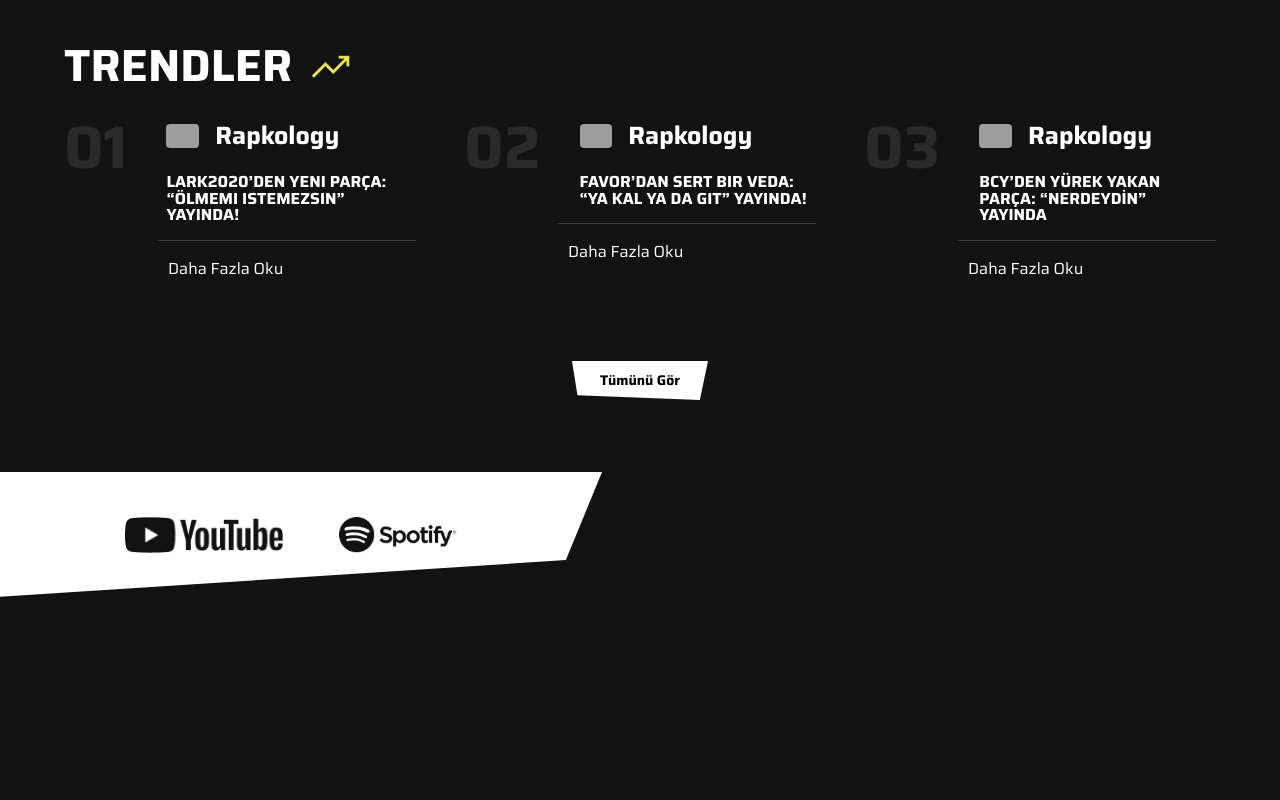
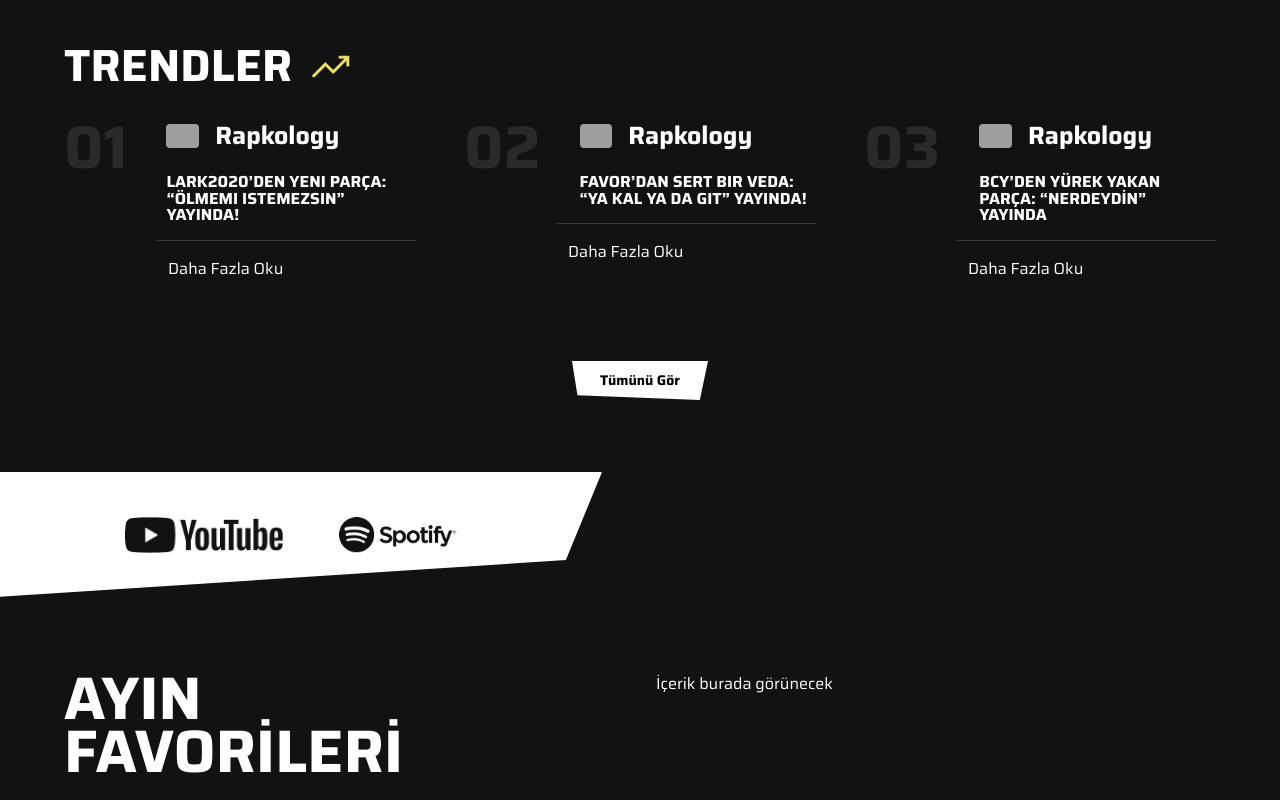
Before and after one commit to ilaydaozdemir/case, a Next.js app: page / in a window 1280 px wide. Shown: the part 1262-2062 px from the top of the page. Built offline with nearby package versions, Linux system fonts and the light colour scheme; grey boxes are pictures that could not be loaded.

Commit message:
add fav section

```diff
--- a/src/components/FavSection.tsx
+++ b/src/components/FavSection.tsx
@@ -33,7 +33,7 @@ export default function FavSection(){
 
             {/* Desktop görünüm */}
             <div
-                className="absolute top-0 left-0 z-10 hidden md:flex items-center justify-center gap-8"
+                className="absolute top-0 left-0 z-10 hidden md:flex items-center justify-center gap-8 mb-16"
                 style={{
                     backgroundColor: "rgba(255, 255, 255, 1)",
                     clipPath: "polygon(0 0, 100% 0, 94% 70%, 0 99%)",
@@ -60,8 +60,31 @@ export default function FavSection(){
             </div>
 
             {/* İçerik alanı */}
-            <div className="px-4 md:px-8 lg:px-16">
-                <h2 className="text-white text-2xl font-bold">Favoriler</h2>
+            <div className="px-4 md:px-8 lg:px-16 mt-16 md:mt-50">
+                <div className="flex flex-col md:flex-row gap-8">
+
+                    <div className="flex-1">
+                        <h2
+                            className="text-white font-bold text-[40px] md:text-[60px] text-center md:text-left"
+                            style={{
+                                fontFamily: '"Saira Condensed", var(--font-saira), ui-sans-serif, system-ui, -apple-system, "Segoe UI"',
+                                fontWeight: "700",
+                                lineHeight: "89%",
+                                letterSpacing: "0%",
+                                color: "rgba(255, 255, 255, 1)"
+                            }}
+                        >
+                            <span className="block">AYIN</span>
+                            <span className="block">FAVORİLERİ</span>
+                        </h2>
+                    </div>
+
+                    <div className="flex-1">
+                        <div className="text-white">
+                            <p>İçerik burada görünecek</p>
+                        </div>
+                    </div>
+                </div>
             </div>
         </div>
     )
--- /dev/null
+++ b/src/ui/favFrame.tsx
@@ -0,0 +1,5 @@
+export default function FavFrame(){
+    return(
+        <div>fav frame </div>
+    )
+}
```
